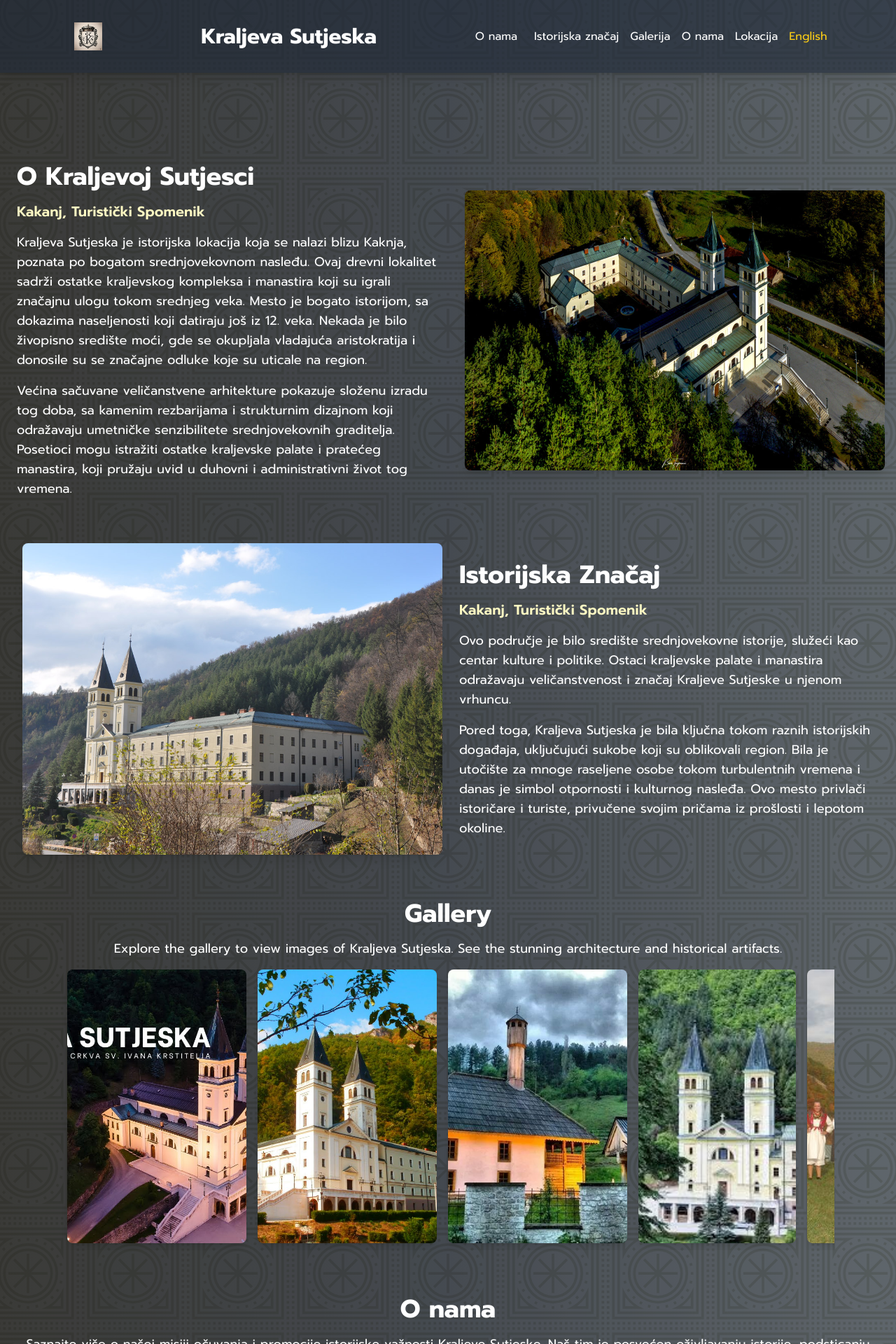
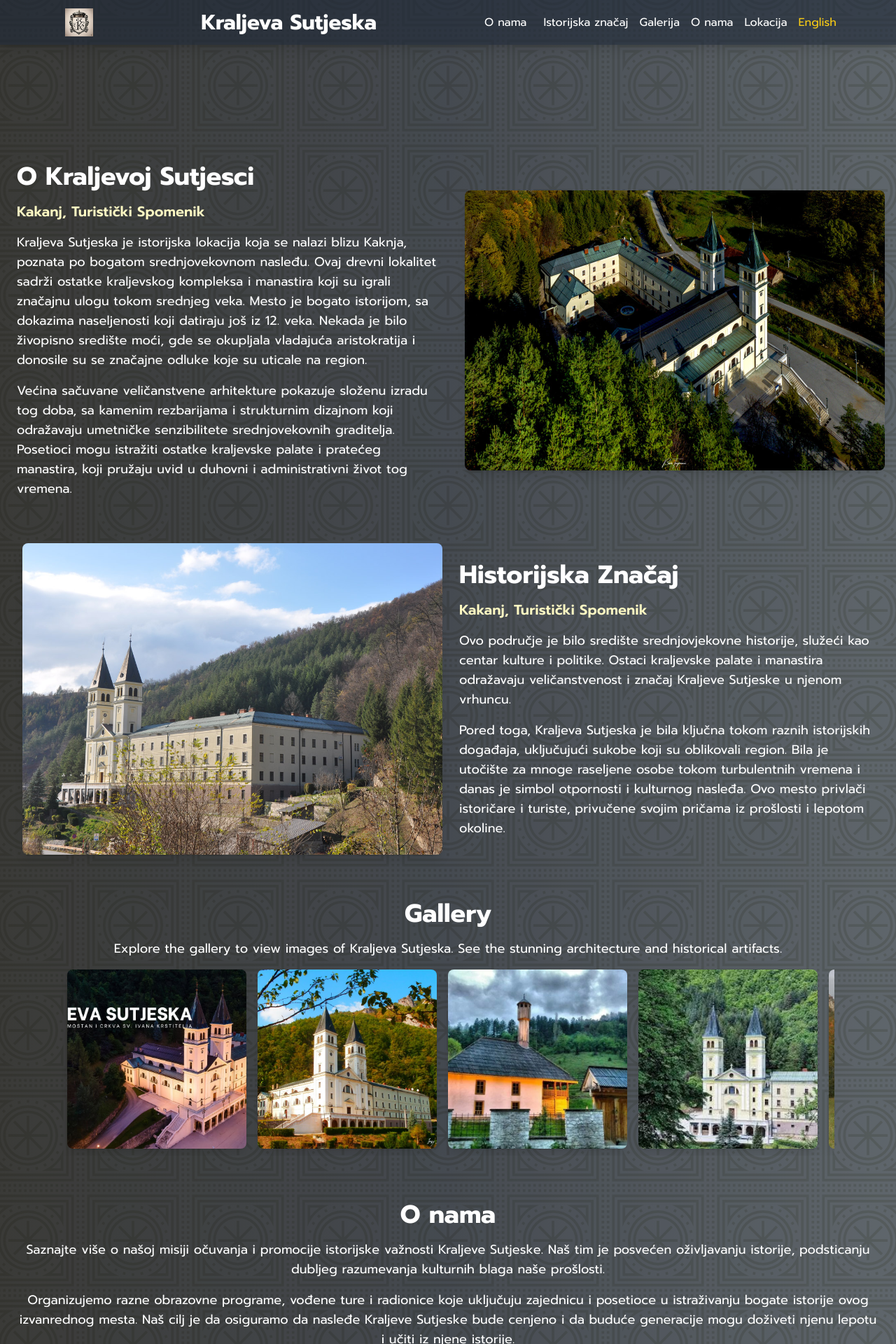
Before and after one commit to Aydhiny/visit-sutjeska, a React (Vite) app: page / in a window 1280 px wide. Shown: the top 1920 px of the page at 70% size. Built offline with nearby package versions, Linux system fonts and the light colour scheme.

Commit message:
functionalities complete

```diff
--- a/src/App.css
+++ b/src/App.css
@@ -228,3 +228,13 @@ html {
     border-radius: 10px;
     /* Rounded corners */
 }
+
+/* Animation for language change */
+.fade {
+    transition: opacity 0.5s ease;
+    opacity: 1;
+}
+
+.fade.out {
+    opacity: 0;
+}
--- a/src/pages/Gallery.jsx
+++ b/src/pages/Gallery.jsx
@@ -69,46 +69,54 @@ const Gallery = () => {
           ref={galleryRef}
           style={{ WebkitOverflowScrolling: 'touch' }} // Enables smooth scrolling on mobile
         >
+          {/* Responsive image size */}
           <img
             src="/images/gallery1.jpg"
             alt="Gallery Image 1"
-            className="inline-block w-48 h-48 object-cover rounded-lg shadow-lg hover-effect mx-2"
+            className="inline-block object-cover rounded-lg shadow-lg hover-effect mx-2"
+            style={{ width: 'calc(100vw / 2)', height: 'calc(40vw / 2)' }} // Adjust size for smaller screens
             onClick={() => handleImageClick('/images/gallery1.jpg')}
           />
           <img
             src="/images/gallery2.jpg"
             alt="Gallery Image 2"
-            className="inline-block w-48 h-48 object-cover rounded-lg shadow-lg hover-effect mx-2"
+            className="inline-block object-cover rounded-lg shadow-lg hover-effect mx-2"
+            style={{ width: 'calc(100vw / 2)', height: 'calc(40vw / 2)' }}
             onClick={() => handleImageClick('/images/gallery2.jpg')}
           />
           <img
             src="/images/gallery3.jpg"
             alt="Gallery Image 3"
-            className="inline-block w-48 h-48 object-cover rounded-lg shadow-lg hover-effect mx-2"
+            className="inline-block object-cover rounded-lg shadow-lg hover-effect mx-2"
+            style={{ width: 'calc(100vw / 2)', height: 'calc(40vw / 2)' }}
             onClick={() => handleImageClick('/images/gallery3.jpg')}
           />
           <img
             src="/images/gallery4.jfif"
             alt="Gallery Image 4"
-            className="inline-block w-48 h-48 object-cover rounded-lg shadow-lg hover-effect mx-2"
+            className="inline-block object-cover rounded-lg shadow-lg hover-effect mx-2"
+            style={{ width: 'calc(100vw / 2)', height: 'calc(40vw / 2)' }}
             onClick={() => handleImageClick('/images/gallery4.jfif')}
           />
           <img
             src="/images/s5.jpg"
             alt="Gallery Image 5"
-            className="inline-block w-48 h-48 object-cover rounded-lg shadow-lg hover-effect mx-2"
+            className="inline-block object-cover rounded-lg shadow-lg hover-effect mx-2"
+            style={{ width: 'calc(100vw / 2)', height: 'calc(40vw / 2)' }}
             onClick={() => handleImageClick('/images/s5.jpg')}
           />
           <img
             src="/images/s6.jpg"
             alt="Gallery Image 6"
-            className="inline-block w-48 h-48 object-cover rounded-lg shadow-lg hover-effect mx-2"
+            className="inline-block object-cover rounded-lg shadow-lg hover-effect mx-2"
+            style={{ width: 'calc(100vw / 2)', height: 'calc(40vw / 2)' }}
             onClick={() => handleImageClick('/images/s6.jpg')}
           />
           <img
             src="/images/s8.jpg"
             alt="Gallery Image 7"
-            className="inline-block w-48 h-48 object-cover rounded-lg shadow-lg hover-effect mx-2"
+            className="inline-block object-cover rounded-lg shadow-lg hover-effect mx-2"
+            style={{ width: 'calc(100vw / 2)', height: 'calc(40vw / 2)' }}
             onClick={() => handleImageClick('/images/s8.jpg')}
           />
         </div>
--- a/src/pages/KraljevaSutjeska.jsx
+++ b/src/pages/KraljevaSutjeska.jsx
@@ -8,12 +8,17 @@ import 'leaflet/dist/leaflet.css';
 const KraljevaSutjeska = () => {
   const [isOpen, setIsOpen] = useState(false);
   const [isEnglish, setIsEnglish] = useState(false);
+  const [isFading, setIsFading] = useState(false);
 
   const toggleMenu = () => {
     setIsOpen(!isOpen);
   };
    const toggleLanguage = () => {
-    setIsEnglish(!isEnglish);
+    setIsFading(true); // Start fade out
+    setTimeout(() => {
+      setIsEnglish(!isEnglish); // Toggle language after fade out
+      setIsFading(false); // Start fade in
+    }, 500); // Delay matches the CSS transition duration
   };
 
   return (
@@ -27,7 +32,7 @@ const KraljevaSutjeska = () => {
       {/* Dark overlay */}
       <div className="absolute inset-0 bg-gradient-to-r from-black via-gray-900 to-gray-700 opacity-75 mix-blend-multiply"></div>
 
-      <header className="bg-gray-800 bg-opacity-60 text-white p-8 shadow-lg fixed w-full top-0 left-0 z-50">
+      <header className="bg-gray-800 bg-opacity-60 text-white p-3 shadow-lg fixed w-full top-0 left-0 z-50">
         <nav className="container mx-auto flex flex-wrap items-center justify-around">
           <img
         src="/images/Kraljeva sutjeska.png" // Replace with your actual logo URL
@@ -70,7 +75,7 @@ const KraljevaSutjeska = () => {
         </nav>
       </header>
 
-      <main className="relative z-10 container mx-auto p-6">
+      <main className={`relative z-10 container mx-auto p-6 fade ${isFading ? 'out' : ''}`}>
         <LazyLoad>
          <section id="about" className="mt-52 mb-16 grid grid-cols-1 md:grid-cols-2 gap-8 items-center fade-in">
             <div className="text-white">
@@ -94,12 +99,12 @@ const KraljevaSutjeska = () => {
          <section id="historical-significance" className=" grid grid-cols-1 md:grid-cols-2 gap-8 items-center fade-in">
           <img src="/images/s3.jfif" alt="Historical Significance" className="w-full h-auto rounded-lg shadow-lg hover-effect" />
           <div className="text-white">
-            <h2 className="text-4xl font-bold mb-4">{isEnglish ? 'Historical Significance' : 'Istorijska Značaj'}</h2>
+            <h2 className="text-4xl font-bold mb-4">{isEnglish ? 'Historical Significance' : 'Historijska Značaj'}</h2>
             <h2 className="text-xl mb-4 font-semibold text-yellow-100">{isEnglish ? 'Kakanj, Turistical Monument' : 'Kakanj, Turistički Spomenik'}</h2>
             <p className="md:text-lg">
               {isEnglish ?
                 `The area has been a focal point in medieval history, serving as a center of culture and politics. The remnants of the royal palace and the monastery reflect the grandeur and significance of Kraljeva Sutjeska in its prime.` :
-                `Ovo područje je bilo središte srednjovekovne istorije, služeći kao centar kulture i politike. Ostaci kraljevske palate i manastira odražavaju veličanstvenost i značaj Kraljeve Sutjeske u njenom vrhuncu.`}
+                `Ovo područje je bilo središte srednjovjekovne historije, služeći kao centar kulture i politike. Ostaci kraljevske palate i manastira odražavaju veličanstvenost i značaj Kraljeve Sutjeske u njenom vrhuncu.`}
             </p>
             <p className="md:text-lg mt-4">
               {isEnglish ?
@@ -111,7 +116,7 @@ const KraljevaSutjeska = () => {
 
         <Gallery />
 
-        <section id="about-us" className="text-center fade-in">
+        <section id="about-us" className="mb-10 text-center fade-in">
   <h2 className="text-4xl font-bold mb-4 text-white">
     {isEnglish ? 'About Us' : 'O nama'}
   </h2>
```
